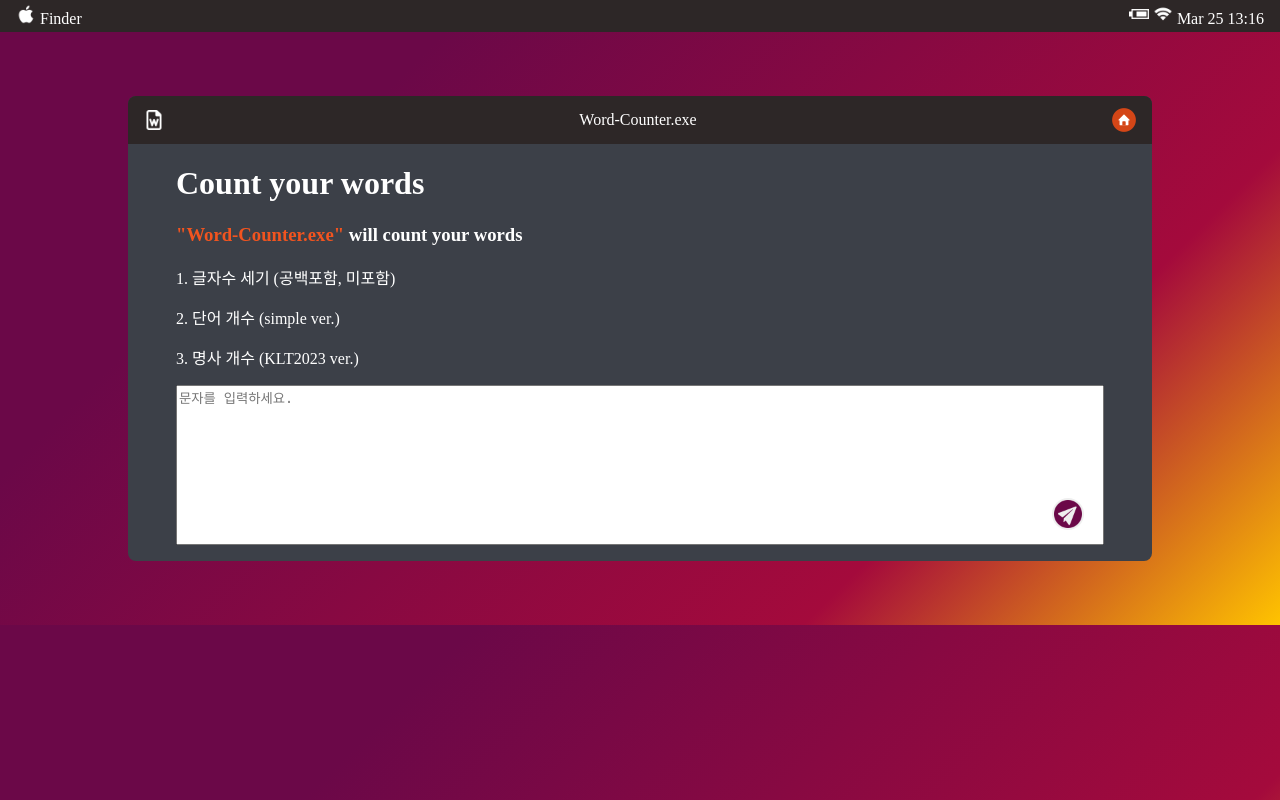
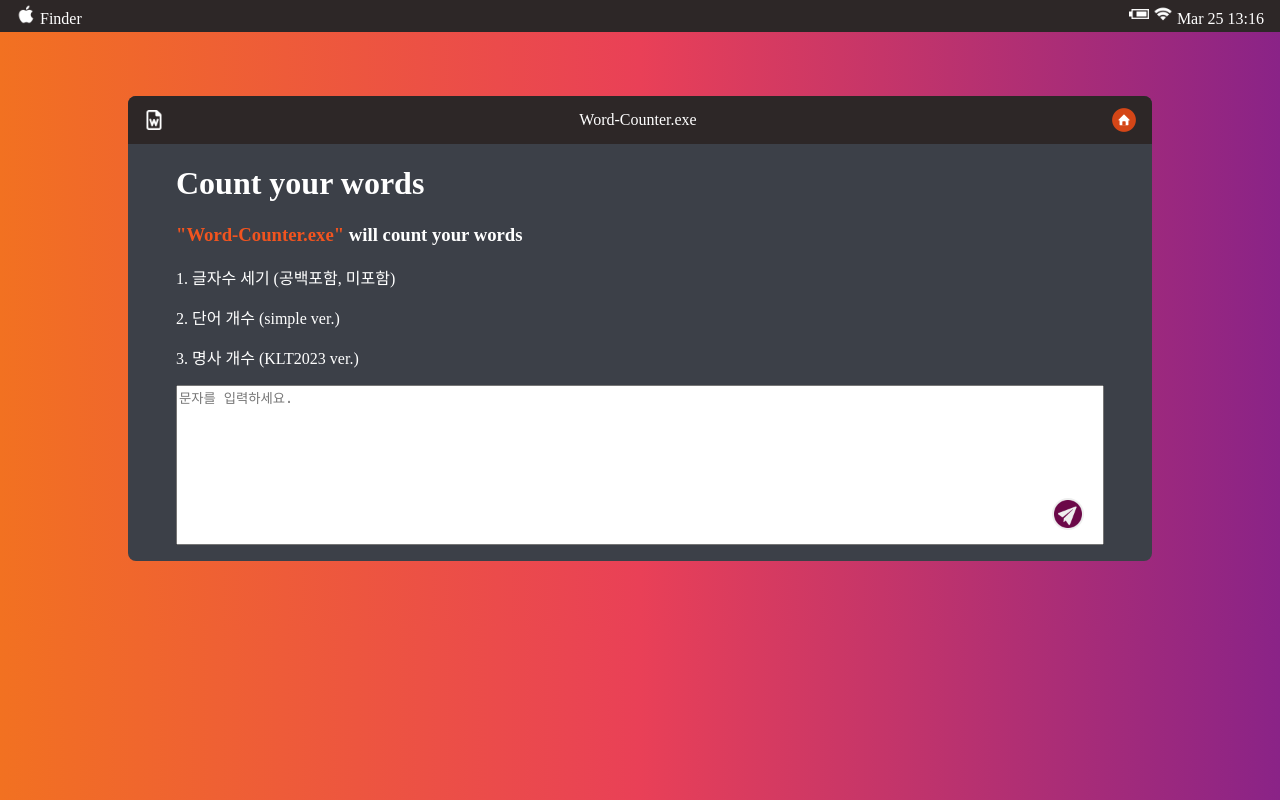
Before and after one commit to haram8009/wordcount, a Django app: page / in a window 1280 px wide. Run offline with Django 4.2, Linux system fonts and the light colour scheme.

Commit message:
배경패턴변경

```diff
--- a/static/css/style.css
+++ b/static/css/style.css
@@ -9,12 +9,22 @@
   /* height: 100vh; */
   /* height: -webkit-fill-available;
   height: fill-available; */
-  background-image: linear-gradient(
+  /* background-image: linear-gradient(
     135deg,
     #6b0848 25%,
     #a40a3c 75%,
     #ffc300 100%
-  );
+  ); */
+
+  background: #f27121;
+  background: -webkit-linear-gradient(
+      0deg,
+      #f27121 0%,
+      #e94057 50%,
+      #8a2387 100%
+    ),
+    linear-gradient(0deg, #f27121 0%, #e94057 50%, #8a2387 100%);
+
   min-width: 400px;
   max-height: 100vh;
 }
@@ -129,9 +139,9 @@
   grid-template-rows: 1fr 1fr 1fr;
 }
 #detail {
+  display: grid;
   width: 100%;
   height: 15rem;
-  display: grid;
   grid-template-columns: 1fr 1fr;
 }
 .result {
```
